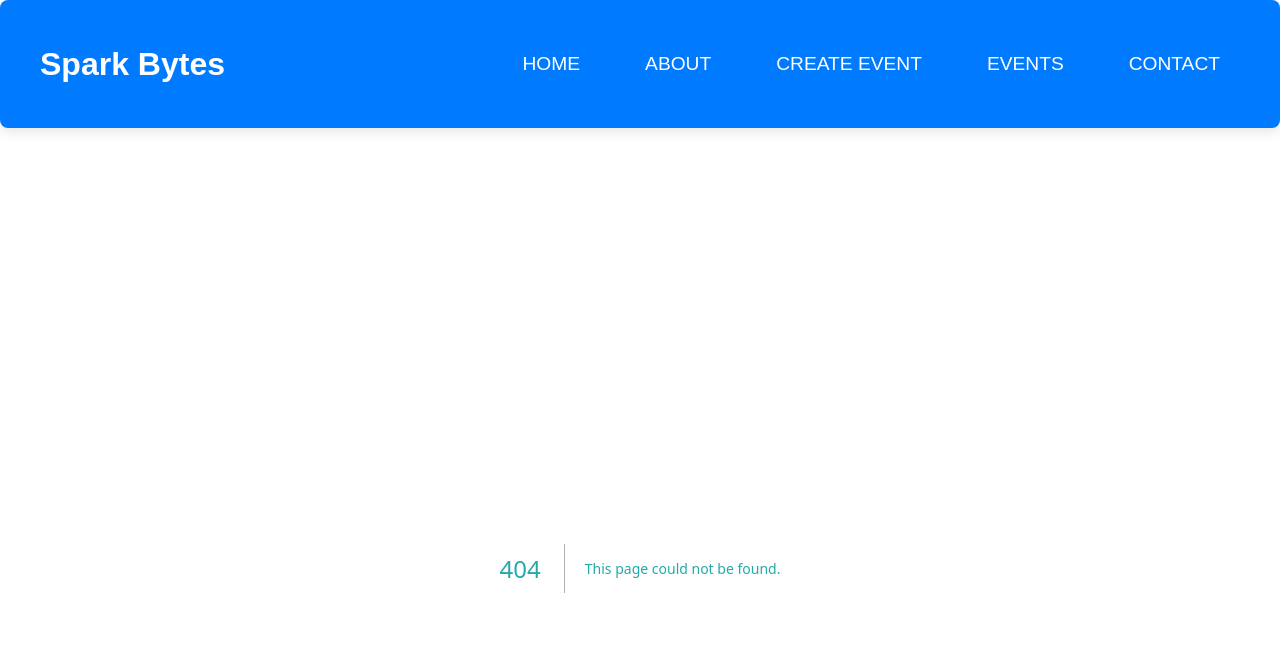
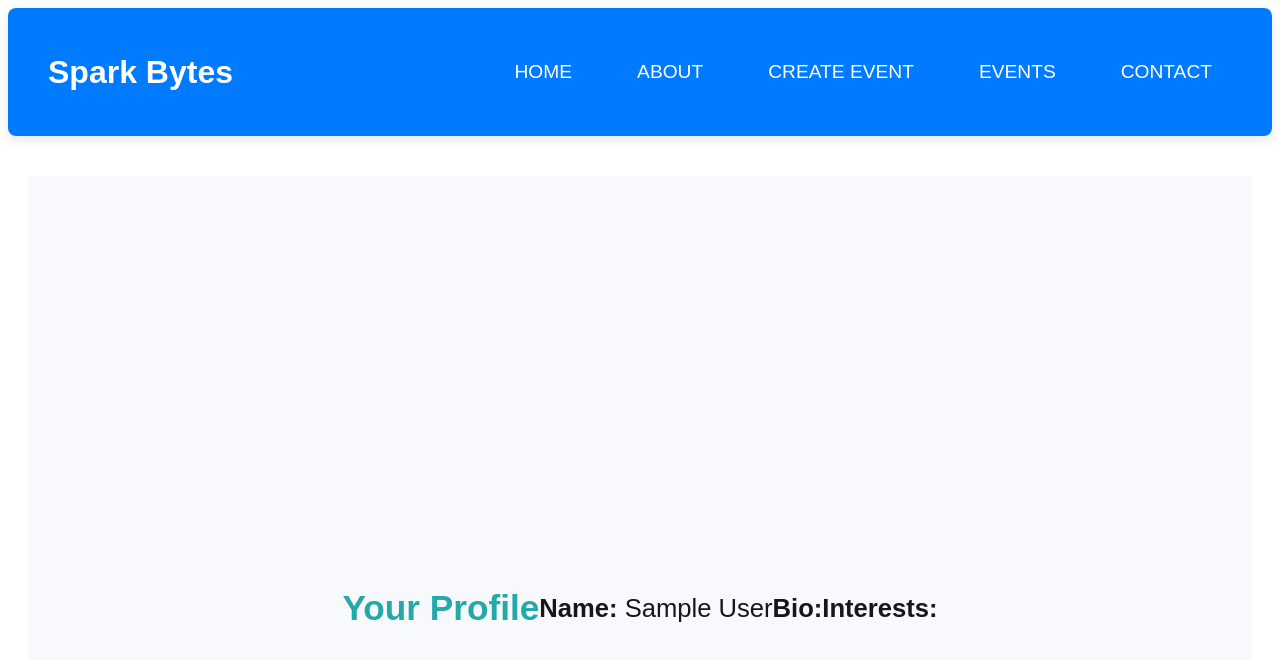
Before and after one commit to dkevin5542/SparkBytesG7, a Next.js app in the folder front-end/sparkbtyesg7/: page /profile in a window 1280 px wide. Before the commit this address had no page. Shown: the top 660 px of the page. Built offline with nearby package versions, Linux system fonts and the light colour scheme; sample sign-in values are in the browser's storage.

Commit message:
made the create-profile redirection and profile page, still need to connect with backend data

```diff
--- a/front-end/sparkbtyesg7/src/app/createprofile/page.tsx
+++ b/front-end/sparkbtyesg7/src/app/createprofile/page.tsx
@@ -35,6 +35,9 @@ const CreateProfile: React.FC = () => {
       if (data.success) {
         console.log('Profile created successfully');
         router.push('/home');
+        //uncomment once profile page is created
+        // router.push('/profile');
+
       } else {
         console.error('Failed to create profile:', data.message);
       }
--- /dev/null
+++ b/front-end/sparkbtyesg7/src/app/profile/page.tsx
@@ -0,0 +1,33 @@
+'use client';
+import React, { useEffect, useState } from 'react';
+import { useRouter } from 'next/navigation';
+import '@/app/styles/profile.css';
+
+const Profile: React.FC = () => {
+  const router = useRouter();
+  const [profileData, setProfileData] = useState<{ name: string; bio: string; interests: string } | null>(null);
+
+  useEffect(() => {
+    // Retrieve profile data from localStorage
+    const storedProfile = JSON.parse(localStorage.getItem('profileData') || '{}');
+    if (!storedProfile.name) {
+      // If no profile data is available, redirect to the create profile page
+      router.push('/createprofile');
+    } else {
+      setProfileData(storedProfile);
+    }
+  }, []);
+
+  if (!profileData) return null;
+
+  return (
+    <div className="profile-page">
+      <h1>Your Profile</h1>
+      <p><strong>Name:</strong> {profileData.name}</p>
+      <p><strong>Bio:</strong> {profileData.bio}</p>
+      <p><strong>Interests:</strong> {profileData.interests}</p>
+    </div>
+  );
+};
+
+export default Profile;
--- /dev/null
+++ b/front-end/sparkbtyesg7/src/app/styles/profile.css
@@ -0,0 +1,48 @@
+.profile-page {
+    display: flex;
+    align-items: center;
+    justify-content: center;
+    min-height: 100vh;
+    background-color: #f7f9fc;
+    padding: 2rem;
+  }
+
+  .profile-card {
+    width: 100%;
+    max-width: 600px;
+    background-color: #ffffff;
+    border-radius: 8px;
+    padding: 2rem;
+    box-shadow: 0 4px 12px rgba(0, 0, 0, 0.1);
+    text-align: center;
+    animation: fadeIn 0.5s ease-out;
+  }
+
+  .profile-card h1 {
+    font-size: 2rem;
+    color: #333333;
+    margin-bottom: 1.5rem;
+    font-weight: 600;
+  }
+
+  .profile-card p {
+    font-size: 1.1rem;
+    color: #555555;
+    line-height: 1.6;
+    margin-bottom: 1rem;
+  }
+
+  .profile-card p strong {
+    color: #4a90e2;
+  }
+
+  @keyframes fadeIn {
+    from {
+      opacity: 0;
+      transform: translateY(-10px);
+    }
+    to {
+      opacity: 1;
+      transform: translateY(0);
+    }
+  }
```
